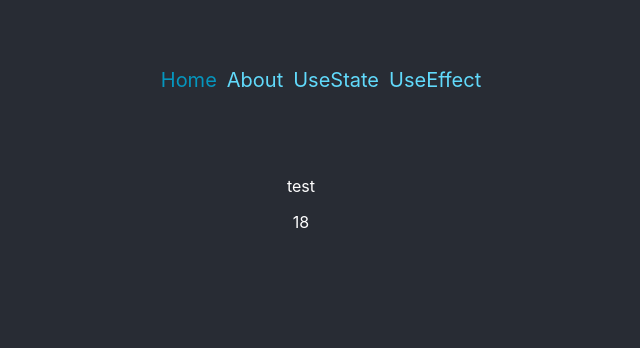
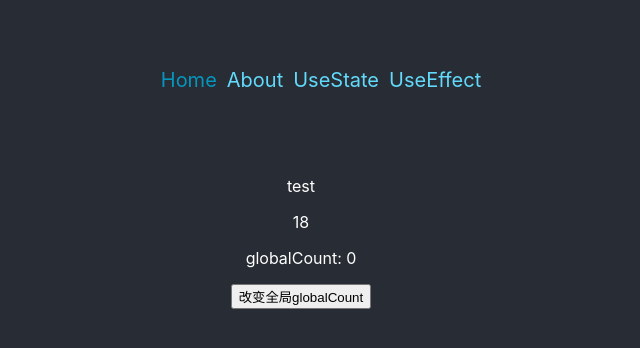
Before and after one commit to liulei92/hook-ts-demo, a React app: page /home in a window 1280 px wide. Shown: the top 348 px of the page, without its empty margins (339-979 px from the left). Built offline with nearby package versions, Linux system fonts and the light colour scheme.

Commit message:
添加mobx
Cause: None
Solution: None
Fixed Version: None
Branch: None

```diff
--- a/package.json
+++ b/package.json
@@ -44,6 +44,8 @@
     "jest-resolve": "24.9.0",
     "jest-watch-typeahead": "0.4.2",
     "mini-css-extract-plugin": "0.9.0",
+    "mobx": "^5.15.4",
+    "mobx-react": "^6.2.2",
     "node-sass": "^4.13.1",
     "optimize-css-assets-webpack-plugin": "5.0.3",
     "pnp-webpack-plugin": "1.6.4",
--- a/src/App.tsx
+++ b/src/App.tsx
@@ -1,6 +1,8 @@
 import React, { Suspense, useEffect } from 'react'
+import { Provider } from 'mobx-react'
 // import logo from './logo.svg'
 import { BrowserRouter as Router, Switch, Route, Redirect } from 'react-router-dom'
+import store from '@/store'
 import { Routes, Menus } from './router'
 import RouteWithSubRoutes from '@/components/RouteWithSubRoutes'
 import { RouteInterface } from './assets/interface'
@@ -32,6 +34,7 @@ const App: React.FC = () => {
   }, [])
 
   return (
+    <Provider {...store}>
       <Router>
         <div className='App'>
           <header className='App-header'>
@@ -52,6 +55,7 @@ const App: React.FC = () => {
           </Suspense>
         </div>
       </Router>
+    </Provider>
   )
 }
 
--- /dev/null
+++ b/src/store/index.ts
@@ -0,0 +1,7 @@
+import baseStore from './store.base'
+
+export const stores = {
+  baseStore
+}
+
+export default stores
--- /dev/null
+++ b/src/store/store.base.ts
@@ -0,0 +1,19 @@
+import { observable, action, autorun } from 'mobx'
+
+class BaseStore {
+  @observable title = 'hooks-ts-demo'
+
+  @observable globalCount = 0
+
+  @action.bound setGlobalCount (v: number): void {
+    this.globalCount = v
+  }
+}
+
+const baseStore = new BaseStore()
+
+autorun(() => {
+  document.title = baseStore.title
+})
+
+export default baseStore
--- a/src/views/Home/index.tsx
+++ b/src/views/Home/index.tsx
@@ -1,19 +1,36 @@
-import React, { FC } from 'react'
+import React, { useCallback } from 'react'
 import classnames from 'classnames'
+import { inject, observer } from 'mobx-react'
+
+type store = {
+  title: string,
+  globalCount: number,
+  setGlobalCount: (v: number) => void
+}
 
 interface IUserProps {
   name?: string;
   age?: string | number;
+  baseStore: store
 }
 
 const User: React.FC<IUserProps> = props => {
-  const { name, age, children } = props
+  const { name, age, baseStore, children } = props
   const classes = classnames('User')
+
+  const handleAdd = useCallback(
+    () => {
+      baseStore.setGlobalCount(baseStore.globalCount + 1)
+    },
+    [baseStore]
+  )
 
   return (
     <div className={classes}>
       <p>{ name }</p>
       <p>{ age }</p>
+      <p>globalCount: { baseStore.globalCount }</p>
+      <button onClick={handleAdd}>改变全局globalCount</button>
       {children}
     </div>
   )
@@ -24,4 +41,4 @@ User.defaultProps = {
   age: '18'
 }
 
-export default User
+export default inject('baseStore')(observer(User))
--- a/tsconfig.json
+++ b/tsconfig.json
@@ -17,7 +17,8 @@
     "resolveJsonModule": true,
     "isolatedModules": true,
     "noEmit": true,
-    "jsx": "react"
+    "jsx": "react",
+    "experimentalDecorators": true
   },
   "include": [
     "src"
```
Also changed, not shown: 1 other file (tests, documents, lock files or other folders). Lines whose indentation alone changed are shown as unchanged.
